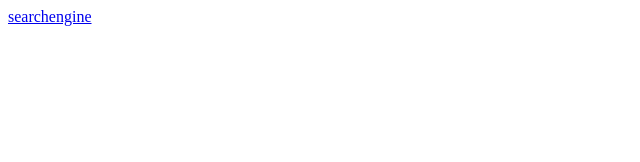
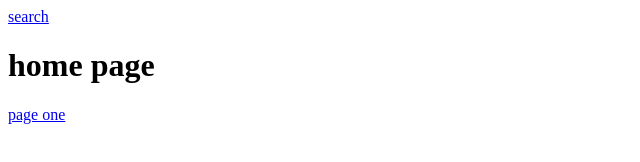
Before and after one commit to Opensourcedeveloper1992/HTML_practice, a plain HTML site: page htmllinks.html in a window 1280 px wide. Shown: the whole page, without its empty margins (0-640 px from the left). Drawn offline with Linux system fonts and the light colour scheme.

Commit message:
html links with multiple layers

```diff
--- a/htmllinks.html
+++ b/htmllinks.html
@@ -7,8 +7,10 @@
     <title>Document</title>
 </head>
 <body>
-   <a href="https://www.startpage.com" target="_ blank">
-searchengine
-</a>
+   <a href="https://www.startpage.com" target="_ blank"> search</a>
+
+<h1> home page</h1>
+<a href="index.html"> page one </a>
+
 </body>
 </html>
```
